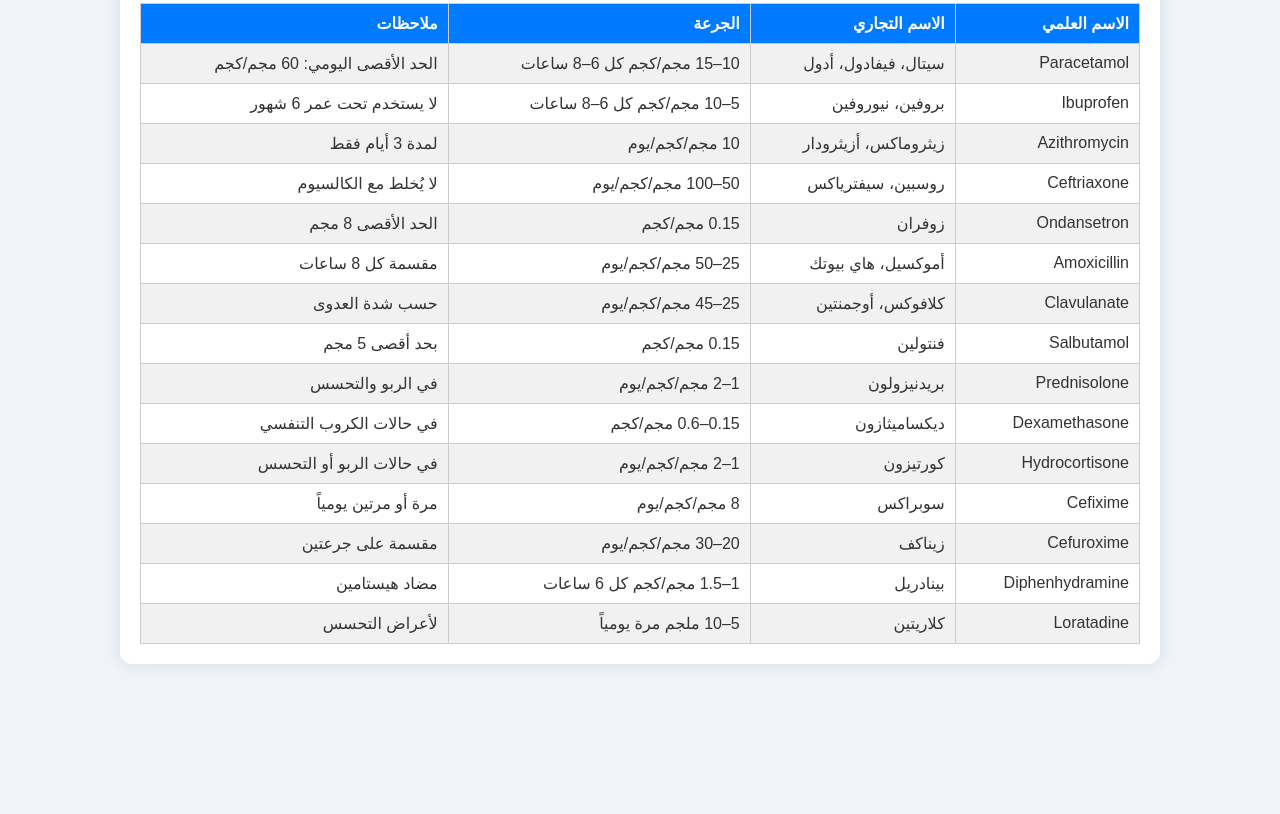
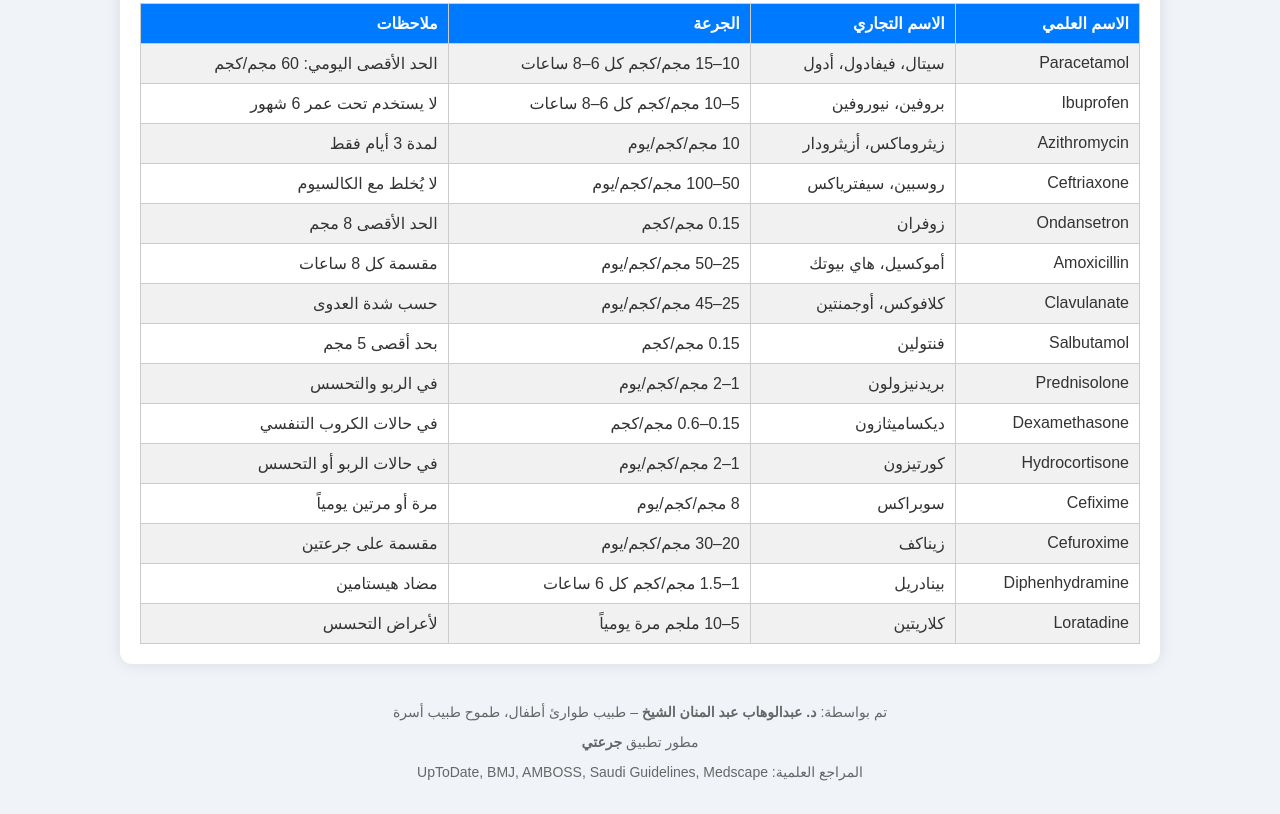
Before and after one commit to Wahab1996/mytest, a plain HTML site: page index.html in a window 1280 px wide. Shown: the part 543-1357 px from the top of the page. Before the commit the page ends 1227 px from the top, so only its background shows below. Drawn offline with Linux system fonts and the light colour scheme.

Commit message:
Update index.html

```diff
--- a/index.html
+++ b/index.html
@@ -177,3 +177,8 @@
   </script>
 </body>
 </html>
+<footer style="margin-top: 40px; text-align: center; font-size: 14px; color: #666;">
+  <p>تم بواسطة: <strong>د. عبدالوهاب عبد المنان الشيخ</strong> – طبيب طوارئ أطفال، طموح طبيب أسرة</p>
+  <p>مطور تطبيق <strong>جرعتي</strong></p>
+  <p>المراجع العلمية: UpToDate, BMJ, AMBOSS, Saudi Guidelines, Medscape</p>
+</footer>
```
